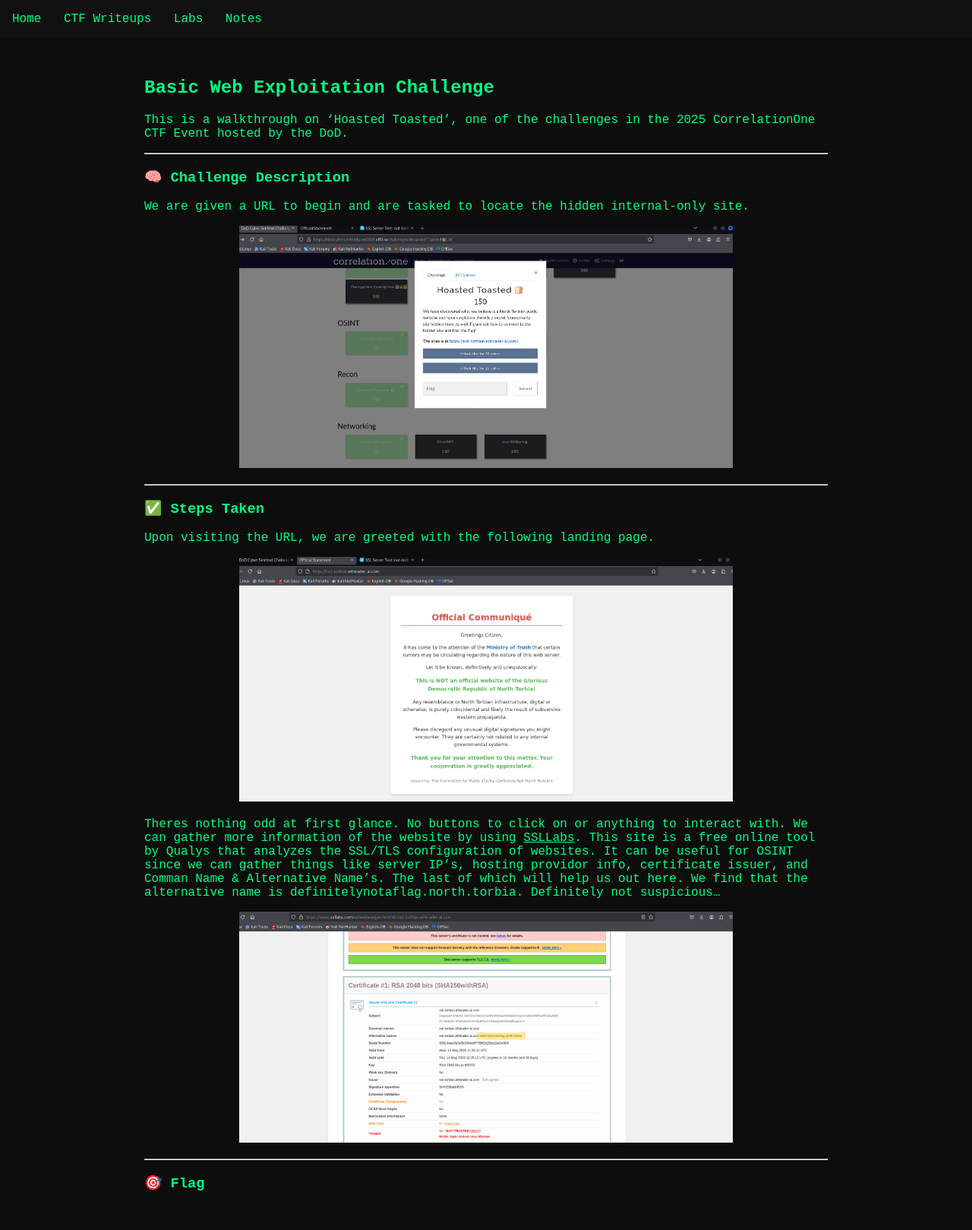
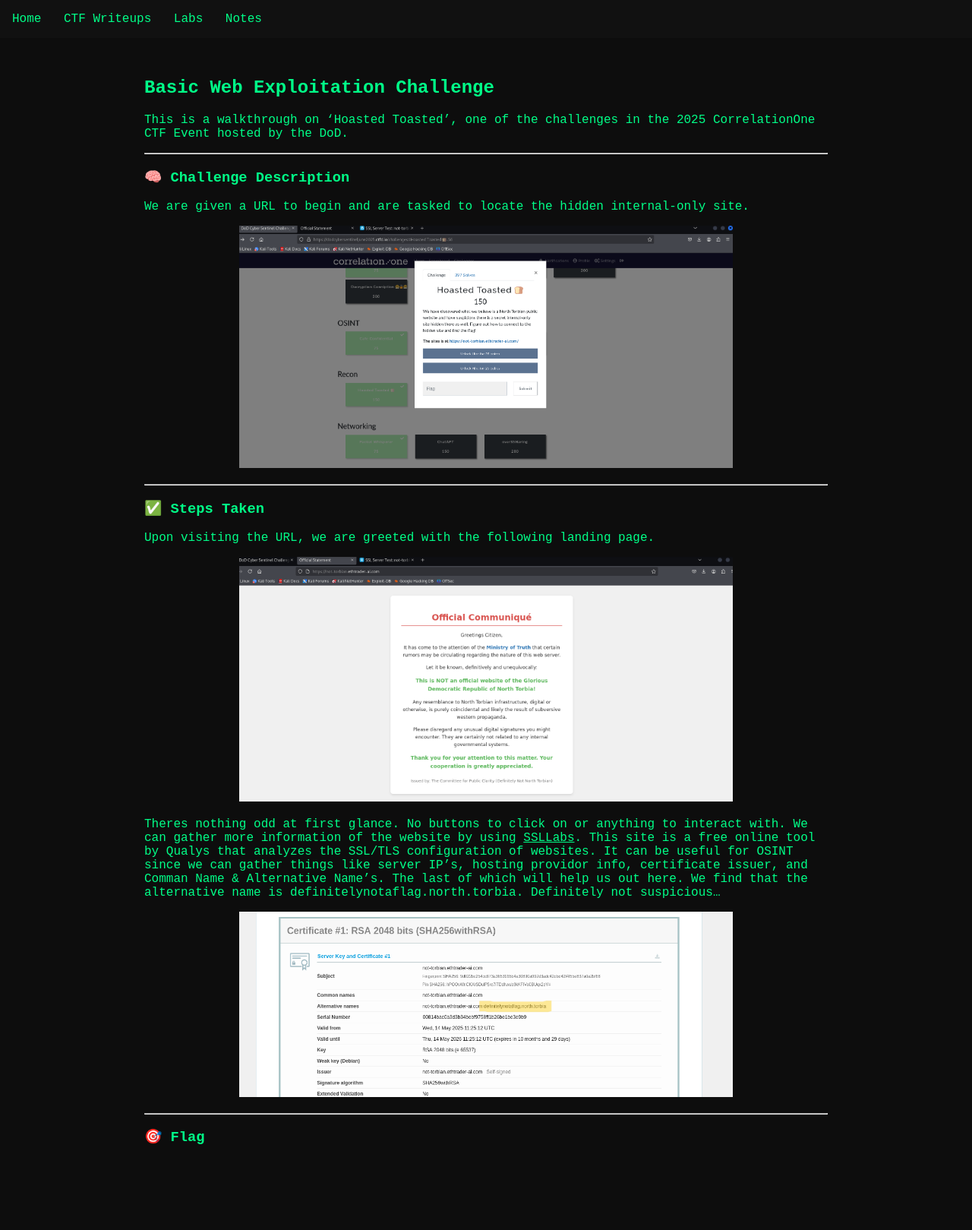
Before and after one commit to Matt-Hax/Matt-Hax.github.io, a Jekyll site: the page built from _ctf/CorrelationOne.md, in a window 1280 px wide. Shown: the whole page at 76% size. Built offline with Jekyll 4.4.1, drawn with Linux system fonts in a browser that asks for light colours; after the commit the page ends 1559 px from its top, so only the background shows below that.

Commit message:
Update CorrelationOne.md

```diff
--- a/_ctf/CorrelationOne.md
+++ b/_ctf/CorrelationOne.md
@@ -32,7 +32,7 @@ Theres nothing odd at first glance. No buttons to click on or anything to intera
 This site is a free online tool by Qualys that analyzes the SSL/TLS configuration of websites. It can be useful for OSINT since we can gather things like server IP's, hosting providor info, certificate issuer, and Comman Name & Alternative Name's. The last of which will help us out here. We find that the alternative name is definitelynotaflag.north.torbia. Definitely not suspicious...
 
 <p align="center">
-  <img src="/assets/images/33.png" alt="SSLLabs info" width="650">
+  <img src="/assets/images/333.png" alt="SSLLabs info" width="650">
 </p>
 
 
```
